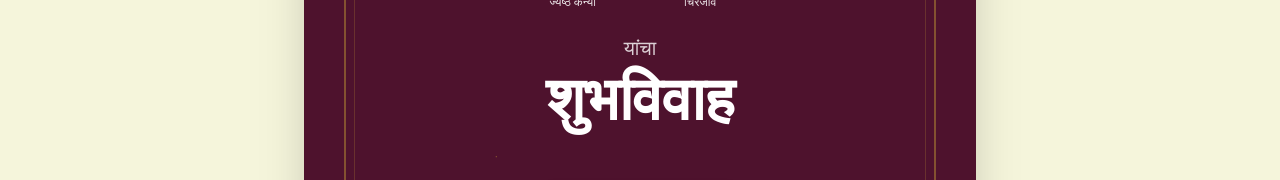
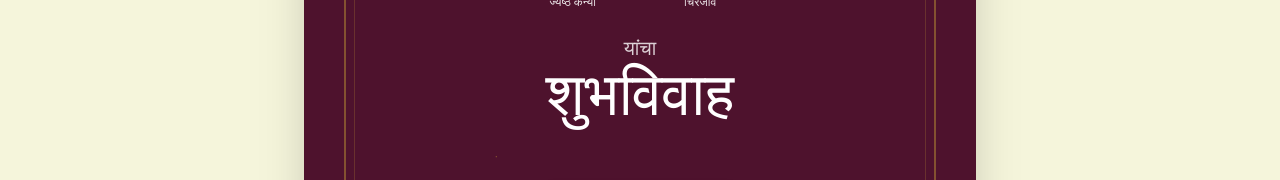
Before and after one commit to vj-shrinath/Patrikaa, a Next.js app: page / in a window 1280 px wide. Shown: the part 408-588 px from the top of the page. Built offline with nearby package versions, Linux system fonts and the light colour scheme; no server answers; a web font is replaced by a local one.

Commit message:
feat: add support for custom AMS font and editable wedding header

```diff
--- a/src/app/globals.css
+++ b/src/app/globals.css
@@ -155,6 +155,16 @@
     --sidebar-border: 240 3.7% 15.9%;
     --sidebar-ring: 217.2 91.2% 59.8%;
   }
+}
+
+@font-face {
+  font-family: 'CustomHeader';
+  src: url('/fonts/custom-header.ttf') format('truetype');
+  font-display: swap;
+}
+
+.font-custom-header {
+  font-family: 'CustomHeader', sans-serif;
 }
 
 @layer base {
--- a/src/components/edit-form.tsx
+++ b/src/components/edit-form.tsx
@@ -223,6 +223,11 @@ export function EditForm({ data, setData }: EditFormProps) {
             </div>
           </div>
           <div className="mt-4 space-y-2">
+            <Label htmlFor="weddingHeader">लग्नाचे शीर्षक (उदा. शुभविवाह)</Label>
+            <Input id="weddingHeader" name="weddingHeader" value={data.weddingHeader || 'शुभविवाह'} onChange={handleChange} />
+            <p className="text-xs text-muted-foreground">जर तुम्ही AMS फॉन्ट वापरत असाल तर येथे AMS कोडिंग टाका.</p>
+          </div>
+          <div className="mt-4 space-y-2">
             <Label htmlFor="requestMessage">निमंत्रण संदेश</Label>
             <Textarea
               id="requestMessage"
--- a/src/components/sections.tsx
+++ b/src/components/sections.tsx
@@ -101,7 +101,7 @@ export function WelcomeSection({ data }: SectionProps) {
                                 </div>
 
                                 <p className="text-xl mt-6 font-serif text-primary-foreground/80">यांचा</p>
-                                <p className="text-4xl sm:text-6xl font-headline font-bold text-primary-foreground my-2">शुभविवाह</p>
+                                <p className="text-4xl sm:text-6xl font-custom-header text-primary-foreground my-2">{data.weddingHeader || "शुभविवाह"}</p>
                             </div>
                         </div>
 
--- a/src/lib/initial-data.ts
+++ b/src/lib/initial-data.ts
@@ -23,6 +23,7 @@ export type InvitationData = {
   suggestedMessage?: string;
   designAdjustments?: string;
   coupleImageUrl?: string;
+  weddingHeader?: string;
   brideParentsDetails?: string;
   groomParentsDetails?: string;
   requestMessage?: string;
@@ -54,6 +55,7 @@ export const initialData: InvitationData = {
   ],
   theme: "default",
   coupleImageUrl: "",
+  weddingHeader: "शुभविवाह",
   sectionOrder: ['welcome', 'date', 'schedule', 'venue'],
   hostSide: 'bride',
 };
```
Also changed, not shown: public/fonts/custom-header.ttf (added).
